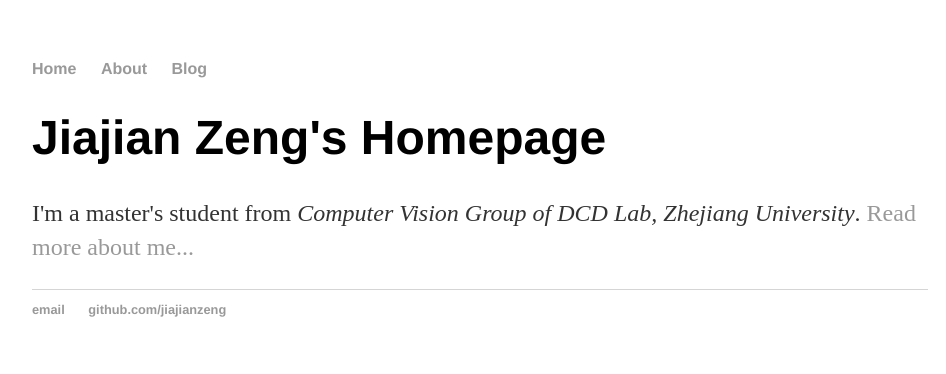
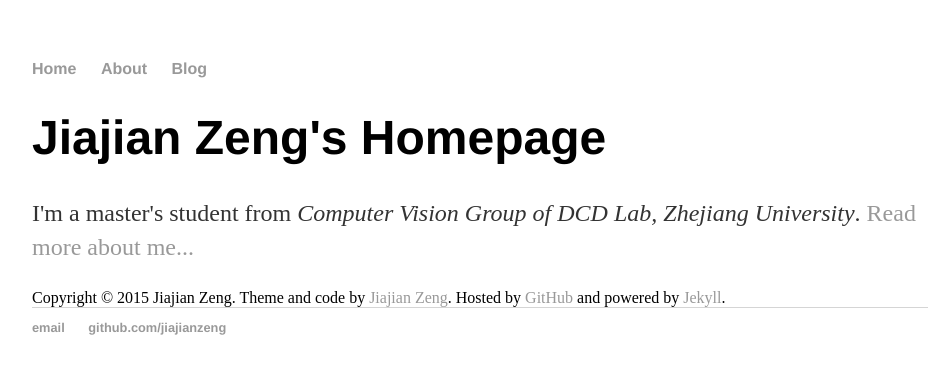
Before and after one commit to JiajianZeng/jiajianzeng.github.io, a Jekyll site: the page built from index.html, in a window 1280 px wide. Shown: the top 374 px of the page, without its empty margins (160-1106 px from the left). Built offline with Jekyll 4.4.1, drawn with Linux system fonts in a browser that asks for light colours.

Commit message:
Update default.html

```diff
--- a/_layouts/default.html
+++ b/_layouts/default.html
@@ -19,6 +19,9 @@
 			{{ content }}
 
 			</div><!-- /.container -->
+			<div id='footer'>
+      				Copyright &copy; 2015 Jiajian Zeng. Theme and code by <a href="http://github.com/jiajianzeng">Jiajian Zeng</a>. Hosted by <a href='https://github.com/JiajianZeng/jiajianzeng.github.io' target='_blank'>GitHub</a> and powered by <a href='http://github.com/mojombo/jekyll'>Jekyll</a>.
+    			</div>
 			<footer>
 	    		<ul>
 	        		<li><a href="mailto:jiajianzju@gmail.com">email</a></li>
```
